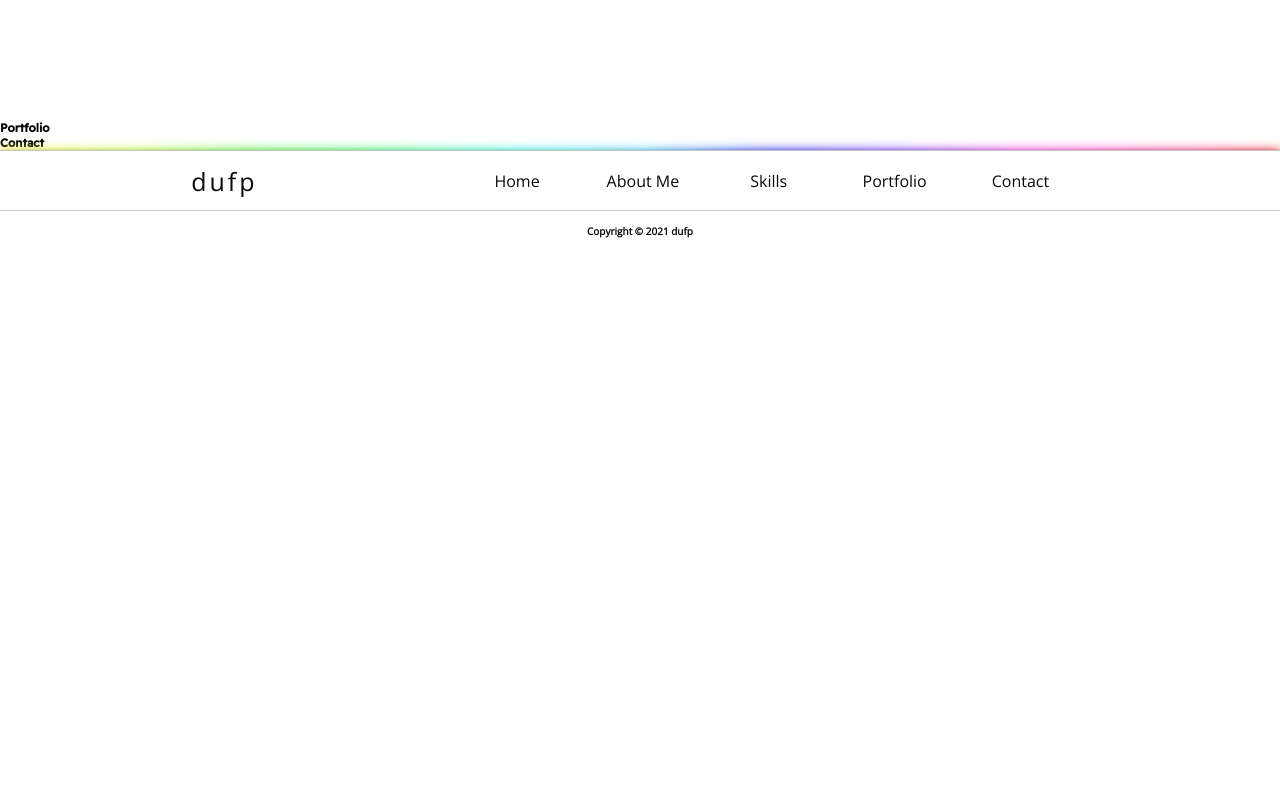
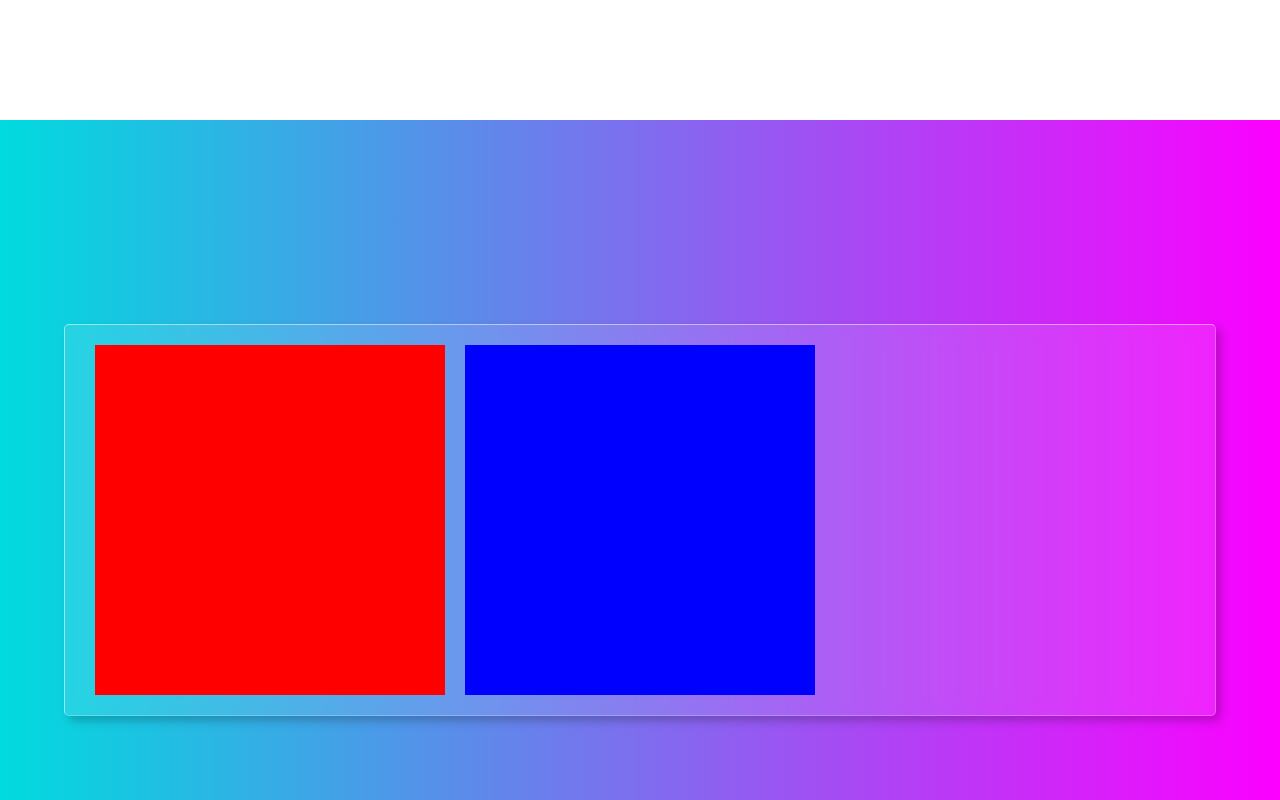
Before and after one commit to diegoufp/portfolio, a React (Create React App) app: page / in a window 1280 px wide. Shown: the part 1560-2360 px from the top of the page. Before the commit the page ends 1810 px from the top, so only its background shows below. Built offline with nearby package versions, Linux system fonts and the light colour scheme.

Commit message:
Se crea la base para pa page porffolio

```diff
--- a/src/contexts/LanguageContext.js
+++ b/src/contexts/LanguageContext.js
@@ -16,7 +16,8 @@ const translations = {
         home: "Inicio",
         presentation:"Soy freelancer, apasionado por la tecnología, tengo más de tres años como desarrollador e incluso actualmente continúo expandiendo mi conocimiento sobre nuevas tecnologías de forma autodidacta",
         name:"Soy Diego Fernandez",
-        stand: "Full Stack Developer"
+        stand: "Full Stack Developer",
+
     },
     en:{
         language: "en",
@@ -32,6 +33,37 @@ const translations = {
         stand: "Full Stack Developer"
 
     }
+}
+
+const slider = {
+    es:{
+        0:  {img:"0",
+            title:"es",
+            text:"es"},
+        1:  {img:"1",
+            title:"es",
+            text:"es"},
+        2:  {img:"2",
+            title:"es",
+            text:"es"},
+        3:  {img:"3",
+            title:"es",
+            text:"es"}
+    },
+    en:{
+    0:  {img:"0",
+        title:"en",
+        text:"en"},
+    1:  {img:"1",
+        title:"en",
+        text:"en"},
+    2:  {img:"2",
+        title:"en",
+        text:"en"},
+    3:  {img:"3",
+        title:"en",
+        text:"en"}
+    },
 }
 
 const icons = {
@@ -96,17 +128,21 @@ const icons = {
 const LanguageProvider = ({children})=>{
     const [language, setLanguage] = useState(initialLanguage);
     const [texts,setTexts] = useState(translations[language]);
+    const [sliderTexts, setSliderText] = useState(slider[language])
 
     const handleLanguage = (e) =>{
         if(e.target.checked){
             setLanguage("es");
             setTexts(translations.es);
+            setSliderText(slider.es);
+
         }else{
             setLanguage("en");
             setTexts(translations.en);
+            setSliderText(slider.en);
         }
     };
-    const data={texts,handleLanguage, icons};
+    const data={texts,handleLanguage, icons, sliderTexts};
     return (
         <LanguageContext.Provider value={data}>
         {children}
--- a/src/css/Portfolio.css
+++ b/src/css/Portfolio.css
@@ -1,2 +1,93 @@
+.main__portfolio{
+    display: flex;
+    position: relative;
+    height: auto;
+    min-height: 100vh;
+    width: 100%;
+    max-width: 3100px;
+    justify-content: center;
+    align-items: center;
+}
+
+.main__portfolio::after{
+    width: 100%;
+    height: 100%;
+    position: absolute;
+    top:0;
+    content: '';
+    background: var(--blue-rose);
+    z-index: -1;
+}
+
+.main__portfolio-slider{
+    position: relative;
+    display: flex;
+    flex-direction: row;
+    width: 90%;
+    min-height: 80%;
+    border-radius: 5px;
+    box-shadow: 5px 5px 10px var(--shadow);
+    border: 1px solid rgba(255,255,255,0.25);
+    border-top: 1px solid rgba(255,255,255,0.5);
+    border-left: 1px solid rgba(255,255,255,0.5);
+    background: var(--glass);
+    backdrop-filter: blur(10px);
+}
+
+.main__portfolio-information{
+    position: relative;
+    display: grid;
+    height: 100%;
+    width: 100%;
+    border-radius: 5px;
+    justify-content: space-around;
+    align-items: center;
+    grid-template-rows: repeat(35rem);
+    grid-template-columns: repeat(auto-fill,35rem);
+    grid-auto-flow: row dense;
+    padding: 2rem;
+}
+
+.main__portfolio-information figure{
+    background: red;
+    width: 35rem;
+    height: 35rem;
+    margin: auto;
+}
+
+.main__portfolio-text{
+    background: blue;
+    width: 35rem;
+    height: 35rem;
+    margin: auto;
+}
+
+
+#left,#right{
+    position: absolute;
+    top: 0;
+    height: 100%;
+    width: 50%;
+    -webkit-appearance: none;
+    -moz-appearance: none;
+    outline: none;
+    opacity: 0;
+    z-index: 9;
+    border: none;
+}
+
+#left:hover,#right:hover{
+    opacity: 0.1;
+
+}
+#left{
+    left: 0;
+}
+
+#right{
+    right: 0;
+}
+
+
 @media (max-width: 800px){}
 @media (max-width: 450px){}
--- a/src/css/Skills.css
+++ b/src/css/Skills.css
@@ -19,14 +19,6 @@
     justify-content: space-around;
     align-items: center;
 }
-
-.main__skills-information.dark{
-    background: var(--dark);
-}
-.main__skills-information.light{
-    background: var(--light);
-}
-
 .main__skills-title{
     width: 100%;
     height: 20%;
--- /dev/null
+++ b/src/hooks/useSlider.js
@@ -0,0 +1,27 @@
+import { useState } from 'react';
+
+export const useSlider = (obj) =>{
+    const [slider, setSlider] = useState(0);
+    const PAGE = obj;
+
+    const handleSlider = (e) =>{
+
+        if(e.target.value === "left"){
+            if(0 === slider){
+                setSlider(PAGE - 1);
+            }else{
+                setSlider(slider - 1);
+            }
+        }else if(e.target.value === "right"){
+            if(PAGE - 1 === slider){
+                setSlider(0);
+            }else{
+                setSlider(slider + 1);
+            }
+
+        }
+    }
+
+
+    return{slider,handleSlider}
+}
--- a/src/index.css
+++ b/src/index.css
@@ -32,8 +32,11 @@
     --rgb: linear-gradient(90deg, rgba(255,252,0,1) 0%, rgba(189,255,0,1) 10%, rgba(27,255,0,1) 20%, rgba(0,255,72,1) 30%, rgba(0,255,226,1) 40%, rgba(26,200,255,1) 50%, rgba(0,1,250,1) 60%, rgba(85,0,255,1) 70%, rgba(255,0,228,1) 80%, rgba(255,0,134,1) 90%, rgba(255,0,0,1) 100%);
     --rgb0: linear-gradient(0deg, rgba(255,252,0,1) 0%, rgba(189,255,0,1) 10%, rgba(27,255,0,1) 20%, rgba(0,255,72,1) 30%, rgba(0,255,226,1) 40%, rgba(26,200,255,1) 50%, rgba(0,1,250,1) 60%, rgba(85,0,255,1) 70%, rgba(255,0,228,1) 80%, rgba(255,0,134,1) 90%, rgba(255,0,0,1) 100%);
     --rgb45: linear-gradient(45deg, rgba(255,252,0,1) 0%, rgba(189,255,0,1) 10%, rgba(27,255,0,1) 20%, rgba(0,255,72,1) 30%, rgba(0,255,226,1) 40%, rgba(26,200,255,1) 50%, rgba(0,1,250,1) 60%, rgba(85,0,255,1) 70%, rgba(255,0,228,1) 80%, rgba(255,0,134,1) 90%, rgba(255,0,0,1) 100%);
+    --radial: radial-gradient(circle, rgba(63,94,251,1) 0%, rgba(252,70,107,1) 100%);
+    --blue-rose: linear-gradient(90deg, #00DBDE 0%, #FC00FF 100%);
+    --glass: rgba(255,255,255,0.1);
+}
 
-}
 
 html {
     font-size: 62.5%;
--- a/src/pages/Portfolio.js
+++ b/src/pages/Portfolio.js
@@ -1,10 +1,26 @@
-import React from 'react';
+import React, { useContext } from 'react';
 import "../css/Portfolio.css";
+import LanguageContext from '../contexts/LanguageContext';
+import { useSlider } from '../hooks/useSlider';
 
 const Portfolio = () => {
+    const {sliderTexts} = useContext(LanguageContext);
+    const {slider,handleSlider} = useSlider(Object.values(sliderTexts).length);
+
+    console.log(sliderTexts[slider])
+
     return (
-        <div>
-            <h3>Portfolio</h3>
+        <div className="main__portfolio">
+            <div className="main__portfolio-slider">
+            <div className="main__portfolio-information">
+                <figure>
+                    <img />
+                </figure>
+                <div className="main__portfolio-text"></div>
+            </div>
+            <button id="left" value="left" onClick={handleSlider}/>
+            <button id="right" value="right" onClick={handleSlider}/>
+            </div>
         </div>
     )
 }
--- a/src/pages/Skills.js
+++ b/src/pages/Skills.js
@@ -9,7 +9,7 @@ const Skills = () => {
     const {texts,icons} = useContext(LanguageContext);
     return (
         <div className="main__skills">
-            <div className={`main__skills-information ${theme}`}>
+            <div className="main__skills-information">
                 <div className="main__skills-title">
                     <h2>{texts.skills}</h2>
                 </div>
```
Also changed, not shown: src/css/Card.css (+0 -8 lines).
